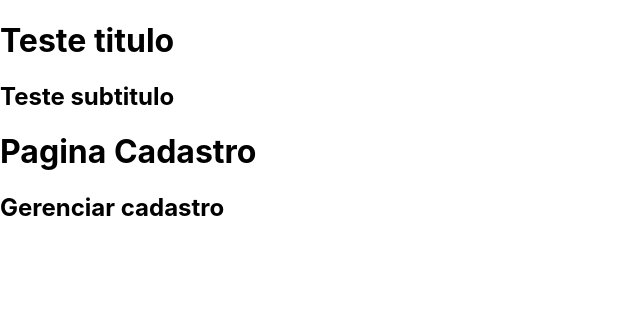
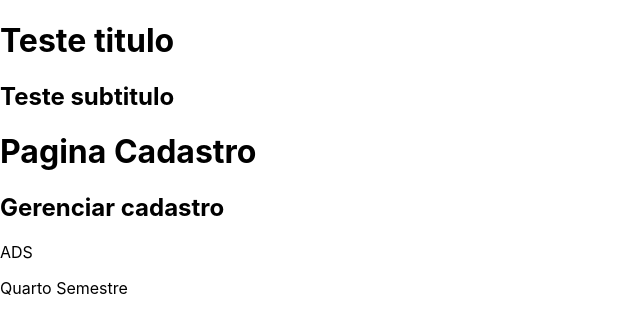
Before and after one commit to Rafael-Bomfim/faculdade_2022_Web, a Next.js app in the folder projeto01/: page /exemplo04 in a window 1280 px wide. Shown: the top 334 px of the page, without its empty margins (0-640 px from the left). Built offline with nearby package versions, Linux system fonts and the light colour scheme.

Commit message:
Trabalhando com componentes e fragments

```diff
--- a/projeto01/components/Titulo.jsx
+++ b/projeto01/components/Titulo.jsx
@@ -1,8 +1,14 @@
 export default function Titulo(props){
-    return (
-        <>
-            <h1>{props.titulo}</h1>
-            <h2>{props.subtitulo}</h2>
-        </>
+
+    return props.pequeno ? (
+            <>
+                <p>{props.titulo}</p>
+                <p>{props.subtitulo}</p>
+            </>
+    ) : (
+             <>  {/* utilizando react fragment  */}
+                <h1>{props.titulo}</h1>
+                <h2>{props.subtitulo}</h2>
+            </>
     )
 }
--- a/projeto01/pages/exemplo04.jsx
+++ b/projeto01/pages/exemplo04.jsx
@@ -3,10 +3,11 @@
 import Titulo from "../components/Titulo";
 
 export default function init(){
-    return (
+    return ( //utilizando react fragment
         <>
             <Titulo titulo="Teste titulo" subtitulo="Teste subtitulo"></Titulo>
             <Titulo titulo="Pagina Cadastro" subtitulo="Gerenciar cadastro"/>
+            <Titulo titulo="ADS" subtitulo="Quarto Semestre" pequeno/>
         </>
     )
 }
```
